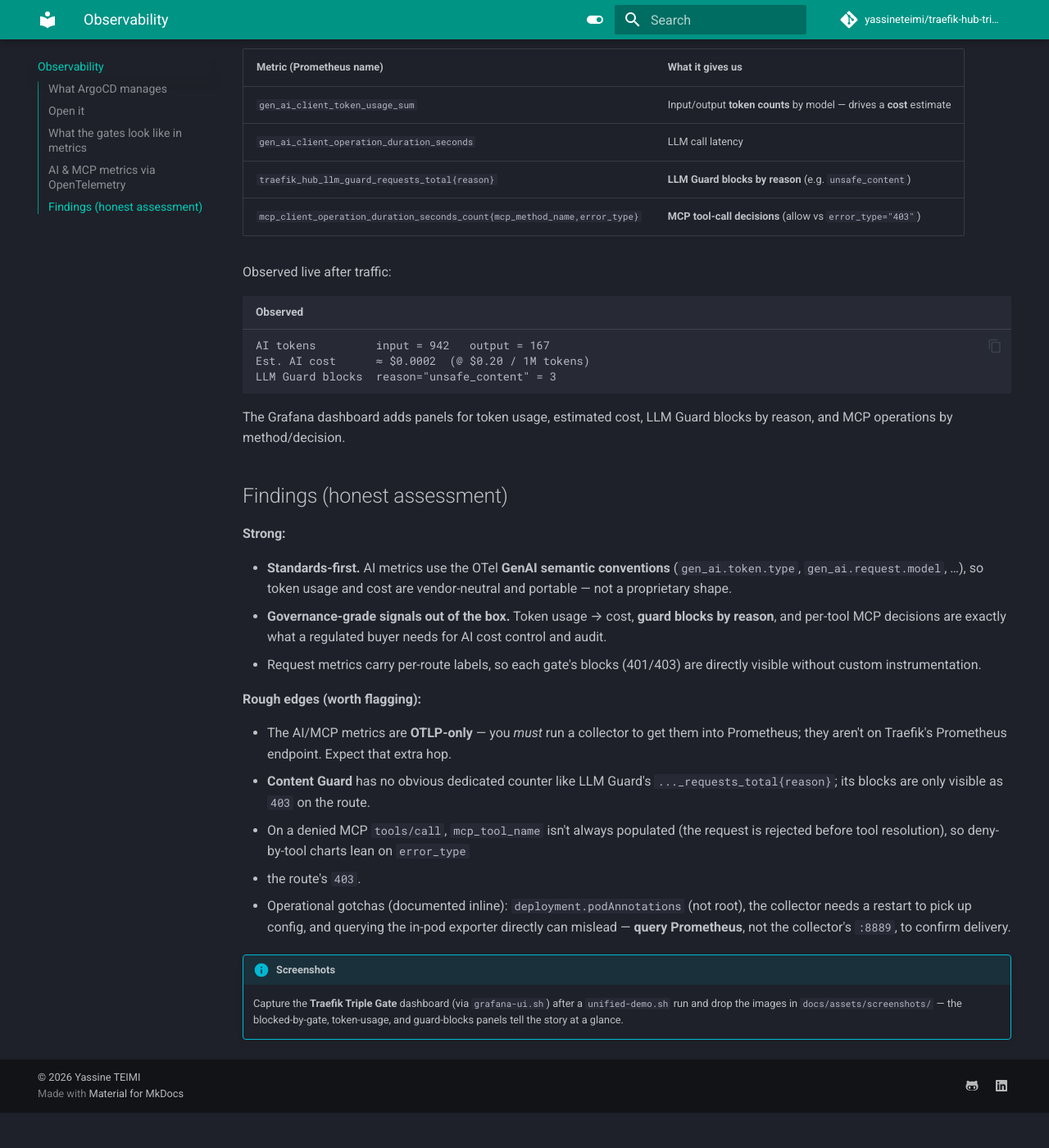
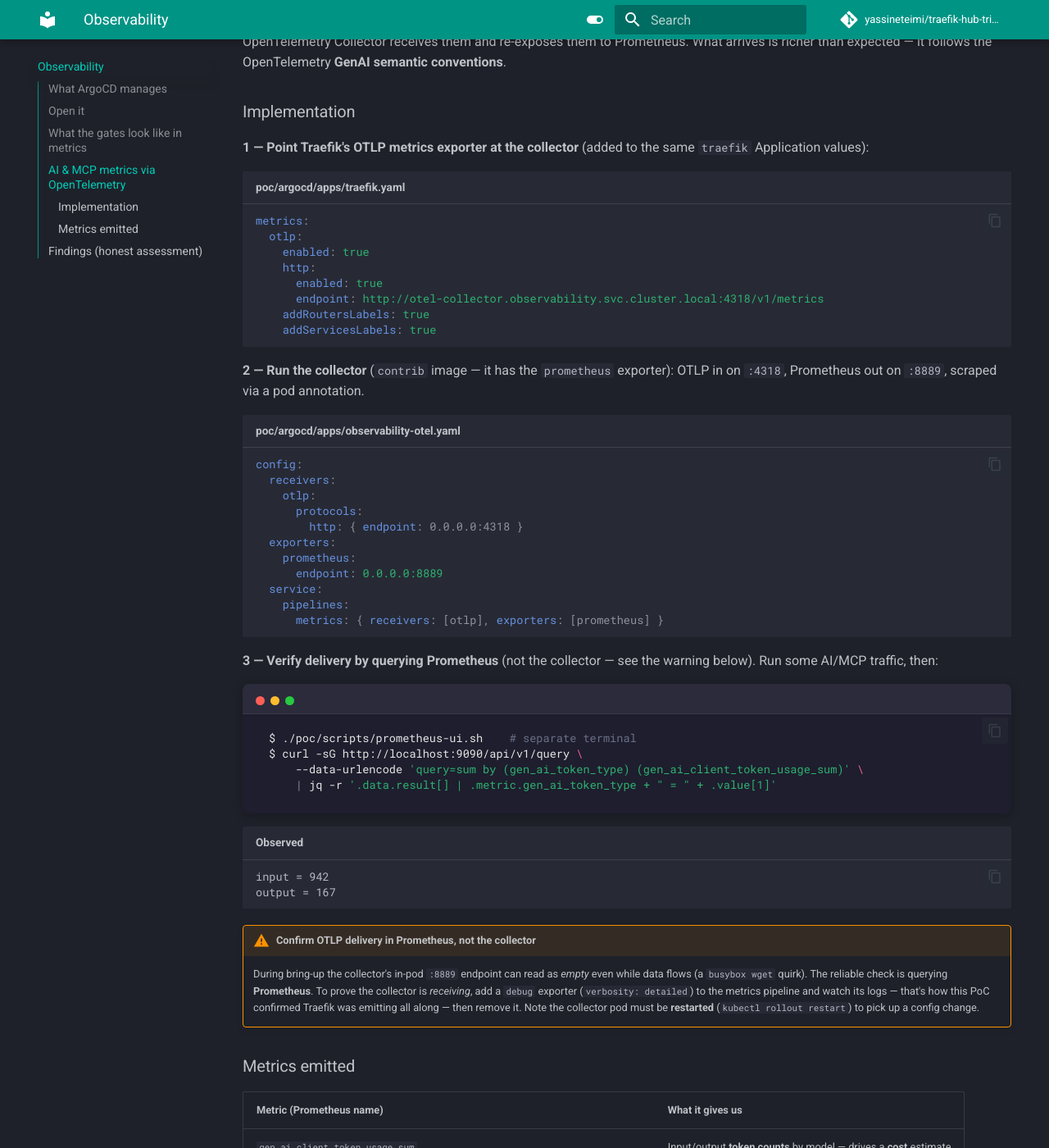
Before and after one commit to yassineteimi/traefik-hub-triple-gate, an MkDocs documentation site: the page built from docs/observability.md, in a window 1280 px wide and 1400 px high, scrolled down 2246 px. Shown: the whole window at 82% size. Built offline with MkDocs 1.6.1 and Material for MkDocs 9.7.7, drawn with Linux system fonts in a browser that asks for light colours; comment, search, counter and statistics services are not loaded; before the commit the page ends 3603 px from its top, so only the background shows below that; some of the changed text lies outside the part shown.

Commit message:
docs(m5.2): add OTel collector implementation steps (Traefik OTLP + collector config + verify)

````diff
--- a/docs/observability.md
+++ b/docs/observability.md
@@ -20,6 +20,7 @@
 | `observability-prometheus` | prometheus 29.13.0 | Scrapes Traefik (`:9100`) + the collector |
 | `observability-grafana` | grafana 10.5.15 | Dashboards (Prometheus datasource) |
 | `observability-dashboards` | `poc/observability/` | The Triple Gate dashboard (ConfigMap) |
+| `observability-otel` | opentelemetry-collector 0.158.2 | Bridges Traefik OTLP (AI/MCP metrics) → Prometheus |
 
 Traefik itself is told to emit per-route labels and advertise a scrape target:
 
@@ -80,7 +81,65 @@
 Traefik exposes request metrics on the Prometheus endpoint, but the **AI- and
 MCP-specific** metrics are emitted over **OTLP** only. An OpenTelemetry Collector
 receives them and re-exposes them to Prometheus. What arrives is richer than
-expected — it follows the OpenTelemetry **GenAI semantic conventions**:
+expected — it follows the OpenTelemetry **GenAI semantic conventions**.
+
+### Implementation
+
+**1 — Point Traefik's OTLP metrics exporter at the collector** (added to the same
+`traefik` Application values):
+
+```yaml title="poc/argocd/apps/traefik.yaml"
+metrics:
+  otlp:
+    enabled: true
+    http:
+      enabled: true
+      endpoint: http://otel-collector.observability.svc.cluster.local:4318/v1/metrics
+    addRoutersLabels: true
+    addServicesLabels: true
+```
+
+**2 — Run the collector** (`contrib` image — it has the `prometheus` exporter):
+OTLP in on `:4318`, Prometheus out on `:8889`, scraped via a pod annotation.
+
+```yaml title="poc/argocd/apps/observability-otel.yaml"
+config:
+  receivers:
+    otlp:
+      protocols:
+        http: { endpoint: 0.0.0.0:4318 }
+  exporters:
+    prometheus:
+      endpoint: 0.0.0.0:8889
+  service:
+    pipelines:
+      metrics: { receivers: [otlp], exporters: [prometheus] }
+```
+
+**3 — Verify delivery by querying Prometheus** (not the collector — see the warning
+below). Run some AI/MCP traffic, then:
+
+```{ .sh .terminal }
+$ ./poc/scripts/prometheus-ui.sh    # separate terminal
+$ curl -sG http://localhost:9090/api/v1/query \
+    --data-urlencode 'query=sum by (gen_ai_token_type) (gen_ai_client_token_usage_sum)' \
+    | jq -r '.data.result[] | .metric.gen_ai_token_type + " = " + .value[1]'
+```
+```text title="Observed"
+input = 942
+output = 167
+```
+
+!!! warning "Confirm OTLP delivery in Prometheus, not the collector"
+    During bring-up the collector's in-pod `:8889` endpoint can read as *empty*
+    even while data flows (a `busybox wget` quirk). The reliable check is querying
+    **Prometheus**. To prove the collector is *receiving*, add a `debug` exporter
+    (`verbosity: detailed`) to the metrics pipeline and watch its logs — that's how
+    this PoC confirmed Traefik was emitting all along — then remove it. Note the
+    collector pod must be **restarted** (`kubectl rollout restart`) to pick up a
+    config change.
+
+### Metrics emitted
 
 | Metric (Prometheus name) | What it gives us |
 | --- | --- |
````
